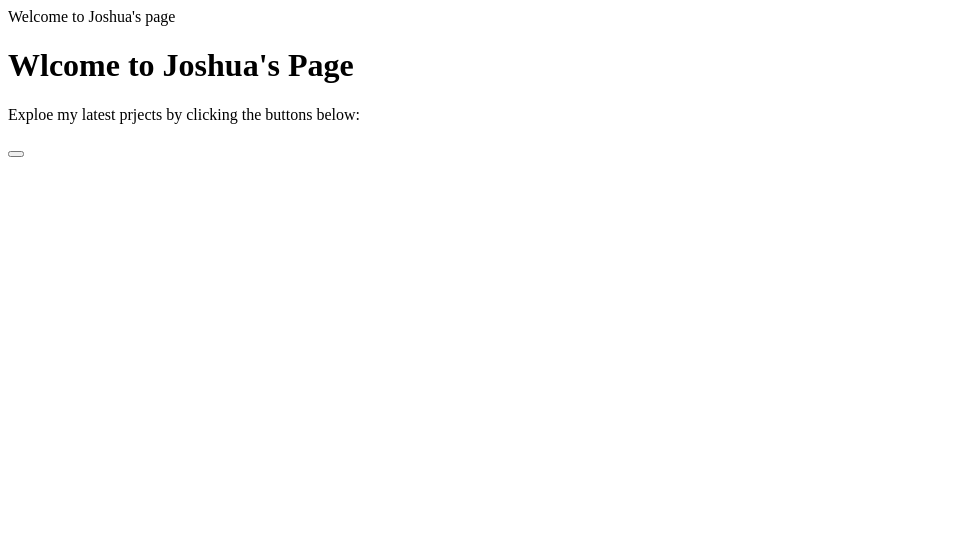
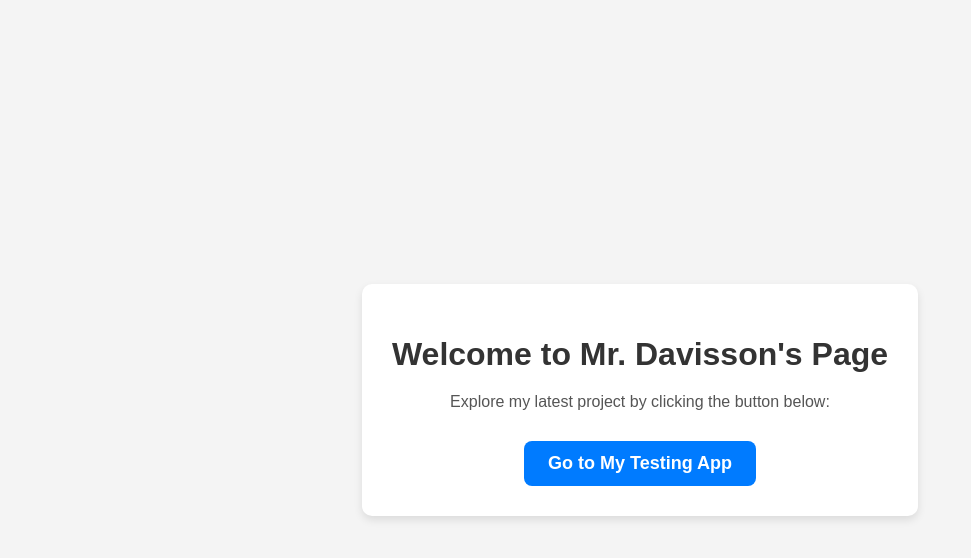
Before and after one commit to JoshuaBarczyszyn/JoshuaBarczyszyn.github.io, a plain HTML site: page index.html in a window 1280 px wide. Shown: the whole page, without its empty margins (0-971 px from the left). Drawn offline with Linux system fonts and the light colour scheme.

Commit message:
Update index.html

```diff
--- a/index.html
+++ b/index.html
@@ -1,13 +1,61 @@
 <!DOCTYPE html>
 <html lang="en">
-  <head>
-    <meta charset="UTF-8>
-      <title>Welcome to Joshua's page</title>
-  </head>
-  <body>
-      <div class="container">
-        <h1>Wlcome to Joshua's Page</h1>
-        <p>Exploe my latest prjects by clicking the buttons below:</p>
+<head>
+    <meta charset="UTF-8">
+    <title>Welcome to Mr. Davisson's GitHub Page</title>
+    <style>
+        body {
+            font-family: Arial, sans-serif;
+            background-color: #f4f4f4;
+            display: flex;
+            justify-content: center;
+            align-items: center;
+            height: 100vh;
+            margin: 0;
+        }
 
-        <div class = "button-group">
-          <button onclick="window.location.href='JoshuaBarczyszyn.github.io';">
+        .container {
+            text-align: center;
+            background-color: #ffffff;
+            padding: 30px;
+            border-radius: 10px;
+            box-shadow: 0 4px 8px rgba(0, 0, 0, 0.1);
+        }
+
+        h1 {
+            color: #333;
+            margin-bottom: 20px;
+        }
+
+        p {
+            color: #555;
+            margin-bottom: 30px;
+        }
+
+        button {
+            padding: 12px 24px;
+            font-size: 18px;
+            font-weight: bold;
+            background-color: #007bff;
+            color: #fff;
+            border: none;
+            border-radius: 8px;
+            cursor: pointer;
+            transition: background-color 0.3s ease;
+        }
+
+        button:hover {
+            background-color: #0056b3;
+        }
+    </style>
+</head>
+<body>
+    <div class="container">
+        <h1>Welcome to Mr. Davisson's Page</h1>
+        <p>Explore my latest project by clicking the button below:</p>
+        <button onclick="window.location.href='https://JoshuaBarczysyn.github.io/myapp/';">
+            Go to My Testing App
+        </button>
+    </div>
+</body>
+</html>
```
